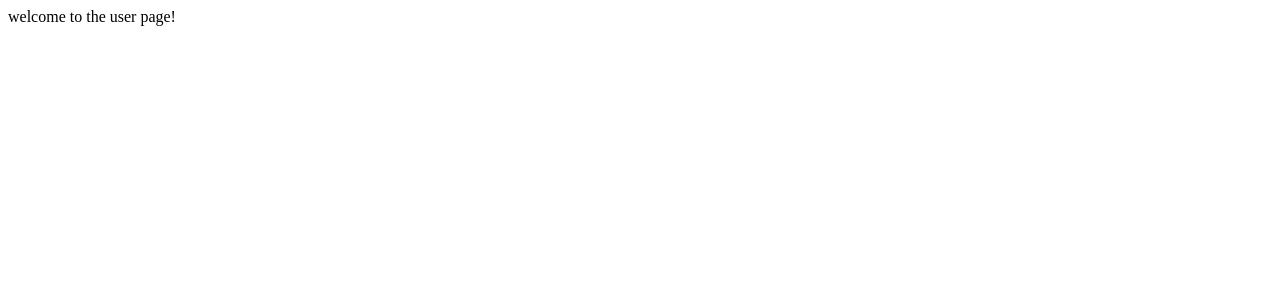
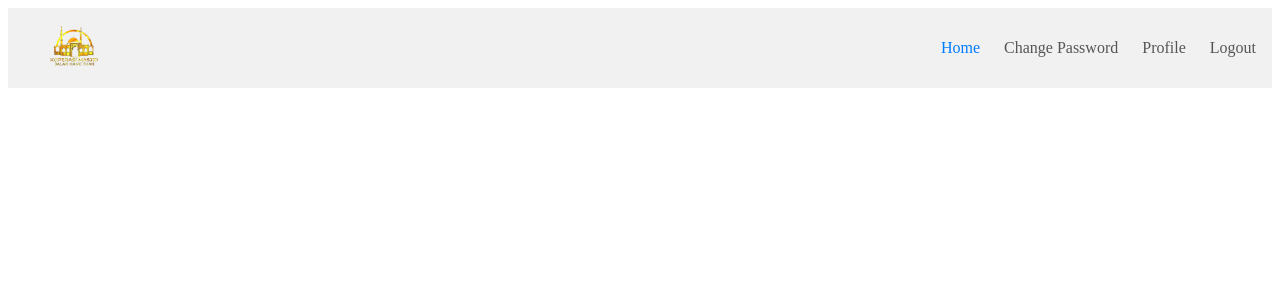
Before and after one commit to investment-system/investment-system-frontend, a Nuxt app: page / in a window 1280 px wide. Shown: the top 300 px of the page. Built offline with nearby package versions, Linux system fonts and the light colour scheme.

Commit message:
created header and push it

```diff
--- a/components/Header.vue
+++ b/components/Header.vue
@@ -1,13 +1,134 @@
-<script setup lang="ts">
+<script setup>
+import {ref} from 'vue'
+
+const isOpen = ref(false)
+
+const links = [
+  {id: 1, link: '/', label: 'Home'},
+  {id: 2, link: '/change-password', label: 'Change Password'},
+  {id: 3, link: '/profile', label: 'Profile'},
+  {id: 4, link: '/logout', label: 'Logout'},
+]
 
 </script>
 
+
 <template>
-  <section>
-    welcome to the user page!
-  </section>
+  <header class="main-header">
+    <nav class="nav-container">
+      <NuxtLink to="/" class="nav-logo">
+
+        <img src="../public/images/logo.png" class="logo" alt="koprasi-logo">
+
+      </NuxtLink>
+
+      <button class="hamburger" @click="isOpen = !isOpen" aria-label="Toggle menu">
+        <span :class="{ open: isOpen }"></span>
+        <span :class="{ open: isOpen }"></span>
+        <span :class="{ open: isOpen }"></span>
+      </button>
+
+      <ul :class="['nav-links', { open: isOpen }]">
+        <li v-for="item in links" :key="item.id">
+          <NuxtLink :to="item.link" active-class="active-link">{{ item.label }}</NuxtLink>
+        </li>
+      </ul>
+    </nav>
+  </header>
 </template>
 
-<style scoped>
+<style scoped lang="scss">
+.main-header {
+  background-color: var(--card-bg);
+  width: 100%;
+  max-width: 1280px;
+  margin: 0 auto;
+  height: 80px;
+  align-content: center;
 
+  .nav-container {
+    display: flex;
+    align-items: center;
+    justify-content: space-between;
+    flex-wrap: wrap;
+    margin: 0 1rem;
+
+    .logo {
+      width: 100px;
+      height: 60px;
+    }
+
+    .hamburger {
+      display: none;
+      flex-direction: column;
+      gap: 5px;
+      background: none;
+      border: none;
+      cursor: pointer;
+      padding: 0.5rem;
+
+      span {
+        display: block;
+        width: 25px;
+        height: 3px;
+        background-color: #333;
+        transition: 0.3s;
+
+        &.open:nth-child(1) {
+          transform: translateY(8px) rotate(45deg);
+        }
+
+        &.open:nth-child(2) {
+          opacity: 0;
+        }
+
+        &.open:nth-child(3) {
+          transform: translateY(-8px) rotate(-45deg);
+        }
+      }
+    }
+
+    .nav-links {
+      list-style: none;
+      display: flex;
+      gap: 1.5rem;
+      margin: 0;
+      transition: all 0.3s ease-in-out;
+
+      li a {
+        color: #555;
+        text-decoration: none;
+        font-weight: 500;
+        transition: color 0.3s;
+
+        &:hover,
+        &.active-link {
+          color: #007bff;
+        }
+      }
+    }
+
+    // Mobile view
+    @media (max-width: 768px) {
+      .hamburger {
+        display: flex;
+      }
+
+      .nav-links {
+        flex-direction: column;
+        width: 100%;
+        display: none;
+        padding-top: 1rem;
+
+        &.open {
+          display: flex;
+        }
+
+        li {
+          padding: 0.5rem 0;
+        }
+      }
+    }
+  }
+}
 </style>
--- a/package.json
+++ b/package.json
@@ -13,5 +13,9 @@
     "nuxt": "^3.17.6",
     "vue": "^3.5.17",
     "vue-router": "^4.5.1"
+  },
+  "devDependencies": {
+    "sass": "^1.89.2",
+    "sass-loader": "^16.0.5"
   }
 }
```
Also changed, not shown: public/images/logo.png (added), 1 other file (tests, documents, lock files or other folders).
